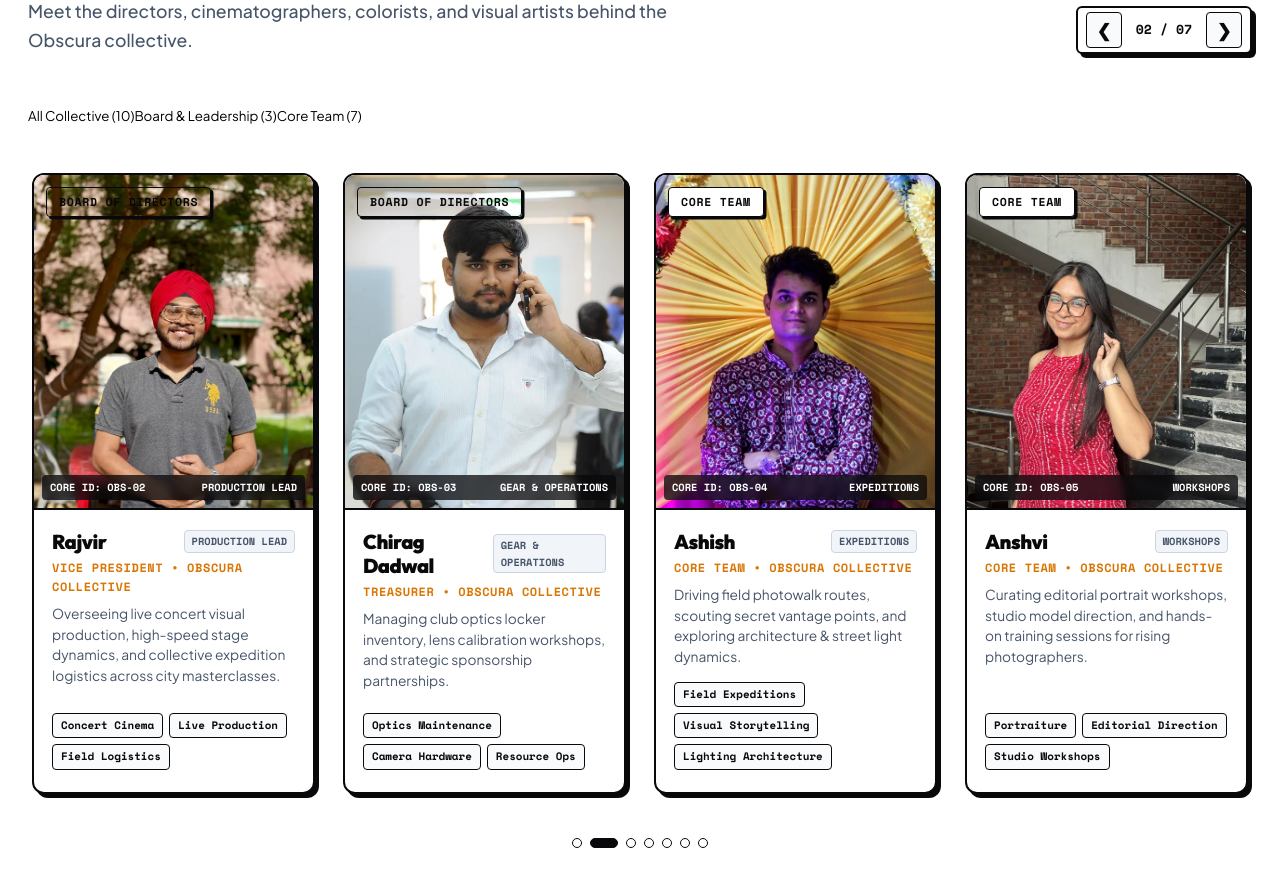
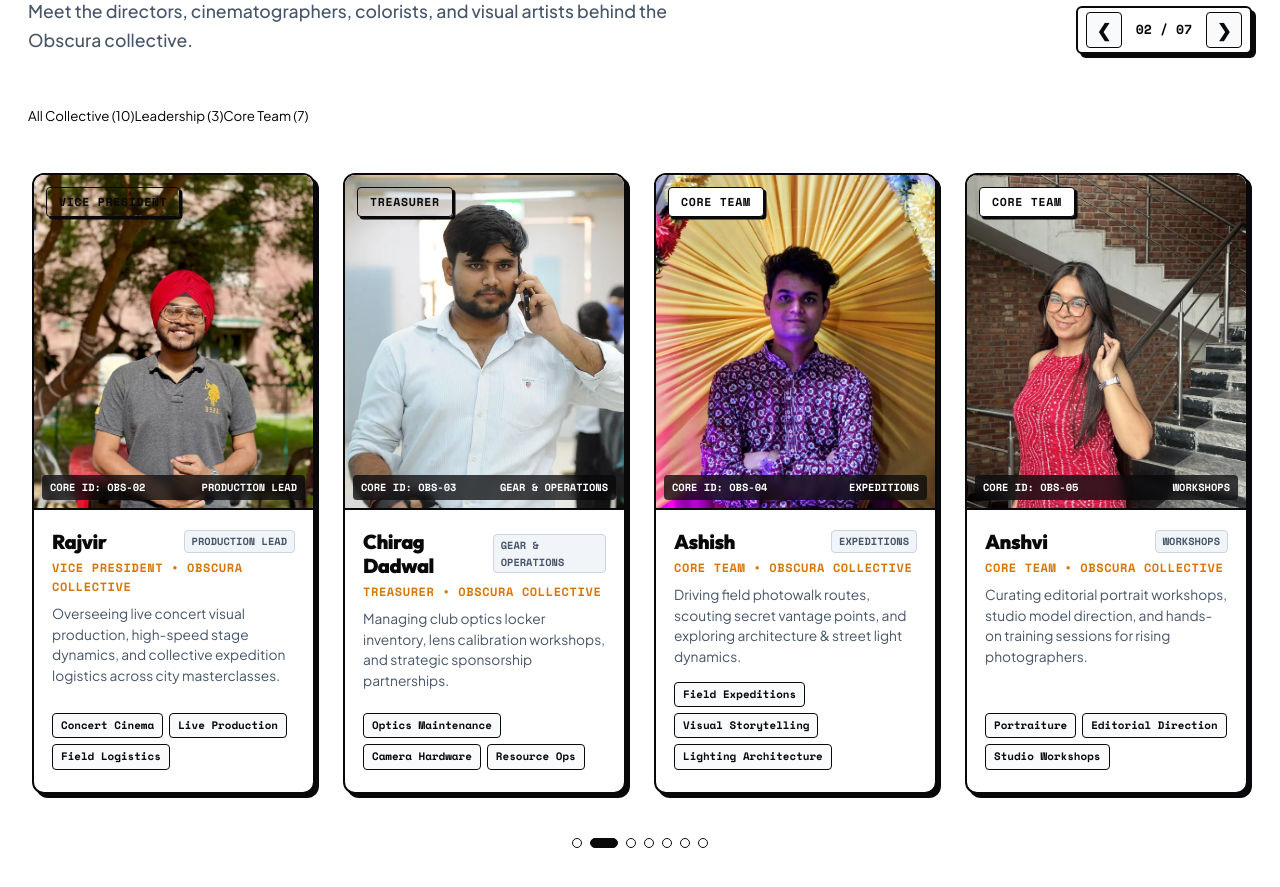
Before and after one commit to codecurser/obscura, a React (Vite) app: page / in a window 1280 px wide. Shown: the part 9597-10484 px from the top of the page. Built offline with nearby package versions, Linux system fonts and the light colour scheme.

Commit message:
fix(team): replace generic board of directors badge with specific member positions (President, Vice President, Treasurer)

```diff
--- a/src/components/team/TeamCard.jsx
+++ b/src/components/team/TeamCard.jsx
@@ -19,7 +19,7 @@ export default function TeamCard({ member }) {
           decoding="async"
         />
         <span className={`team-role-badge badge-${member.category}`}>
-          {member.category === 'board' ? 'BOARD OF DIRECTORS' : 'CORE TEAM'}
+          {member.role.toUpperCase()}
         </span>
         <div className="team-overlay-telemetry">
           <span>CORE ID: {member.coreId}</span>
--- a/src/components/team/TeamSection.jsx
+++ b/src/components/team/TeamSection.jsx
@@ -19,7 +19,7 @@ export default function TeamSection() {
 
   const filterTabs = [
     { key: 'all', label: `All Collective (${teamMembers.length})` },
-    { key: 'board', label: `Board & Leadership (${teamMembers.filter(m => m.category === 'board').length})` },
+    { key: 'board', label: `Leadership (${teamMembers.filter(m => m.category === 'board').length})` },
     { key: 'core', label: `Core Team (${teamMembers.filter(m => m.category === 'core').length})` }
   ];
 
```
